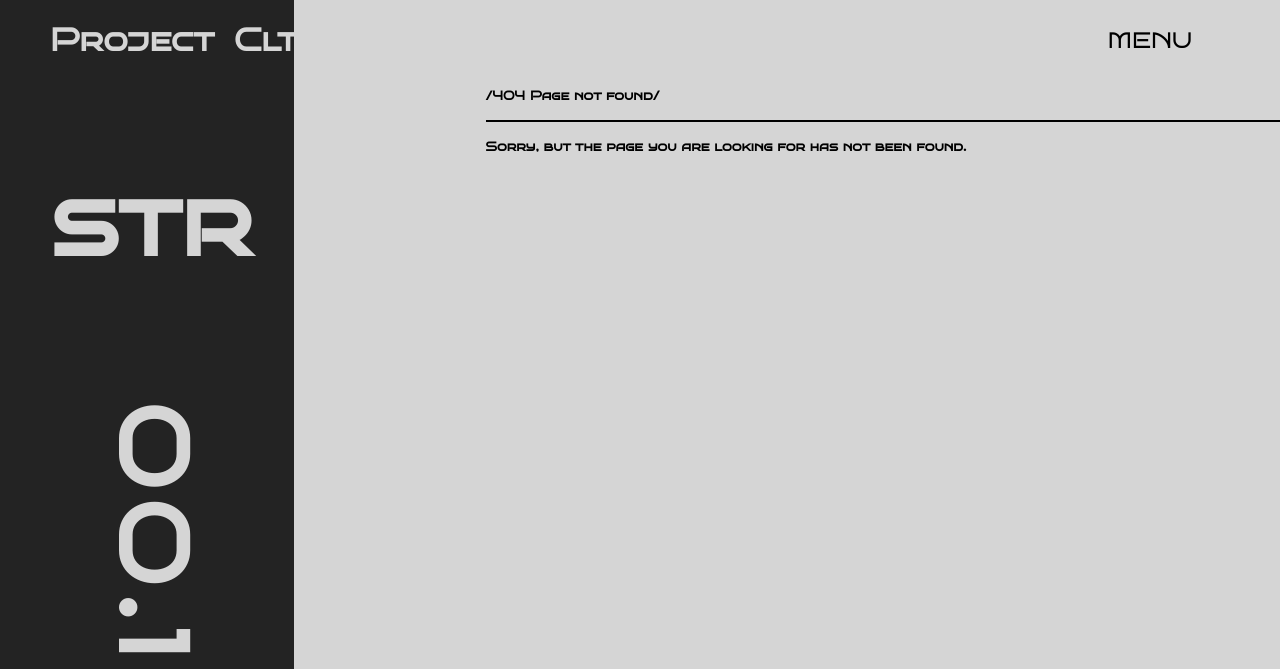
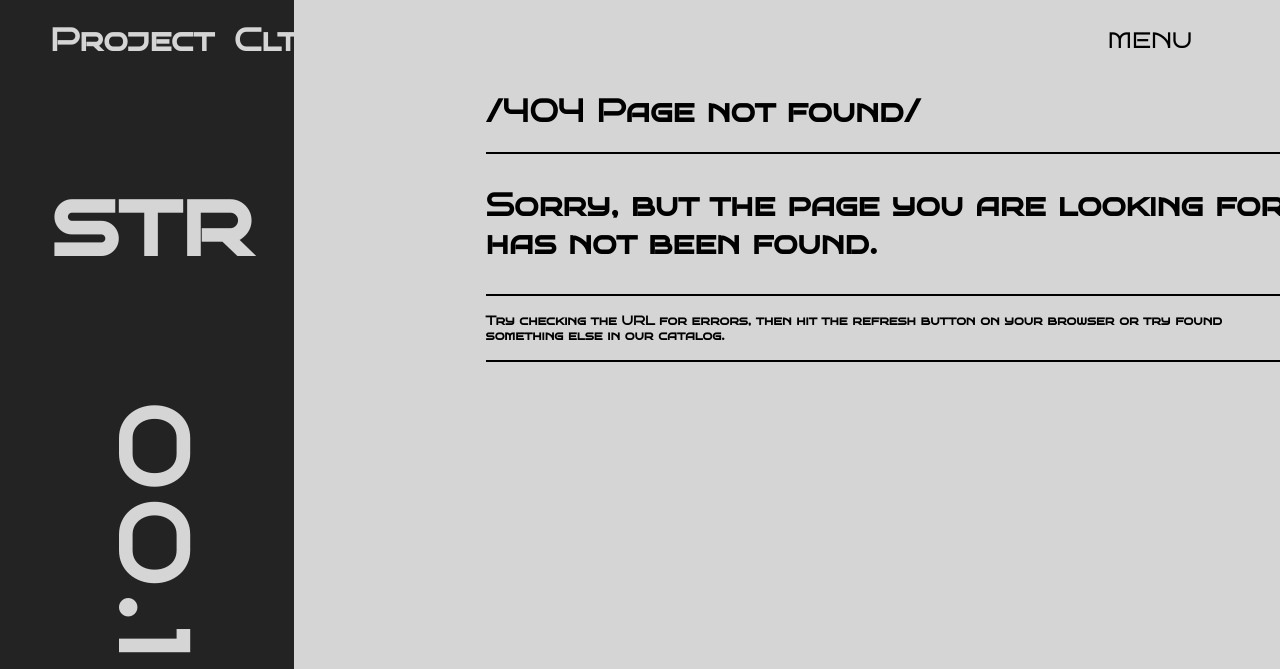
Before and after one commit to Tut1tam/ClothingStoreDjango, a Django app: template Store/templates/Store/404.html in a window 1280 px wide. Shown: the top 669 px of the page. Run offline with Django 4.2, Linux system fonts and the light colour scheme; the template is opened without the code that fills it, so the values that code supplies are empty.

Commit message:
UPD 404 page

```diff
--- a/Store/templates/Store/404.html
+++ b/Store/templates/Store/404.html
@@ -46,9 +46,15 @@
       <div class="main-container-right">
         <div class="welcome-cont">
           <div class="main-welocme">
-            <h4>/404 Page not found/</h4>
+            <h1>/404 Page not found/</h1>
             <hr />
-            <h4>Sorry, but the page you are looking for has not been found.</h4>
+            <h3>Sorry, but the page you are looking for has not been found.</h3>
+            <hr />
+            <h4>
+              Try checking the URL for errors, then hit the refresh button on
+              your browser or try found something else in our catalog.
+            </h4>
+            <hr />
           </div>
         </div>
       </div>
```
